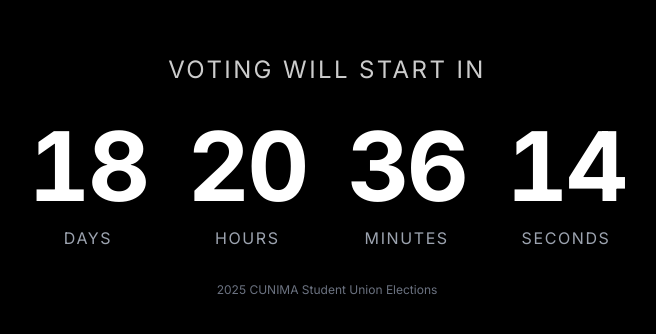
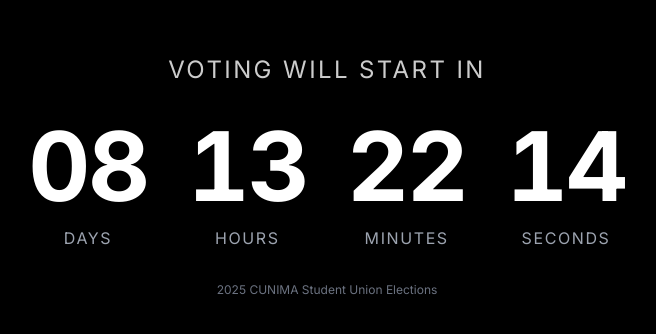
Before and after one commit to dk444312/campus-vote, a React (Vite) app: page / in a window 1280 px wide. Shown: the part 224-558 px from the top of the page, without its empty margins (313-969 px from the left). Built offline with nearby package versions, Linux system fonts and the light colour scheme.

Commit message:
Update Hero.tsx

```diff
--- a/components/Hero.tsx
+++ b/components/Hero.tsx
@@ -2,7 +2,7 @@ import React, { useState, useEffect } from 'react';
 
 const Hero: React.FC = () => {
   // Voting START: November 21, 2025 @ 9:00 AM CAT (UTC+2)
-  const votingStartTime = new Date('2025-11-21T09:00:00+02:00').getTime();
+  const votingStartTime = new Date('2025-11-11T01:46:00+02:00').getTime();
 
   const [now, setNow] = useState(Date.now());
   const [timeLeft, setTimeLeft] = useState({
```
